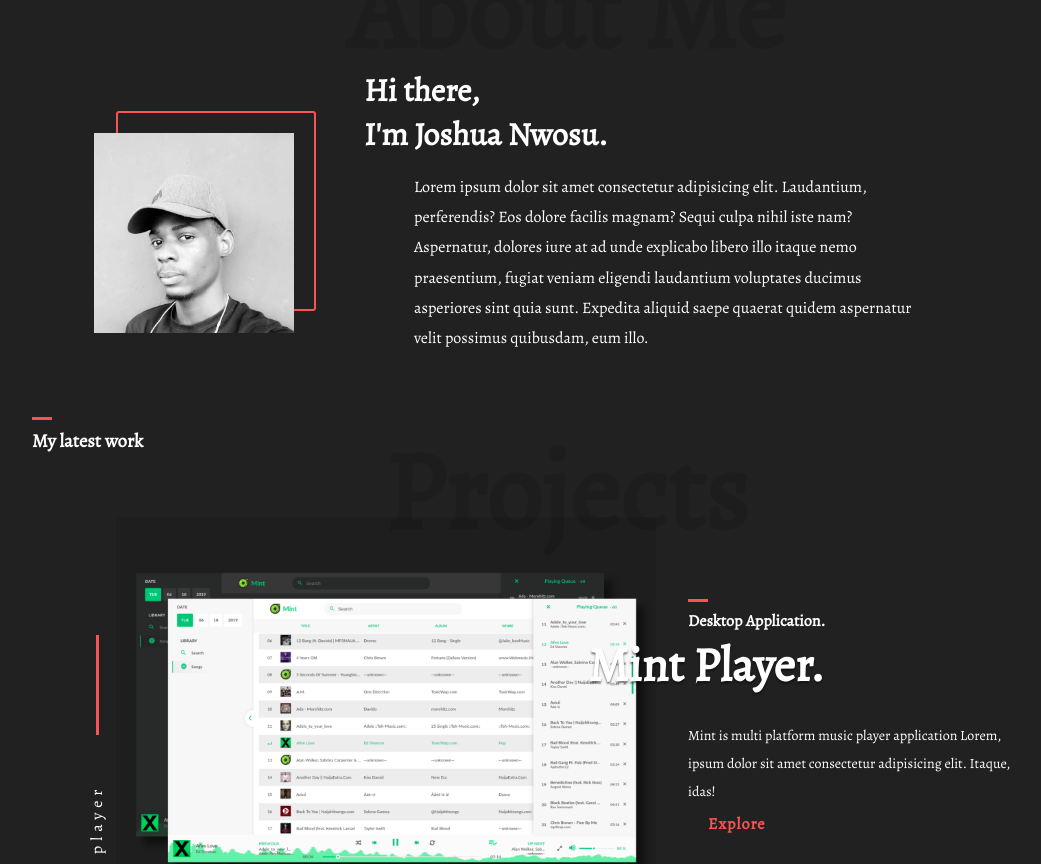
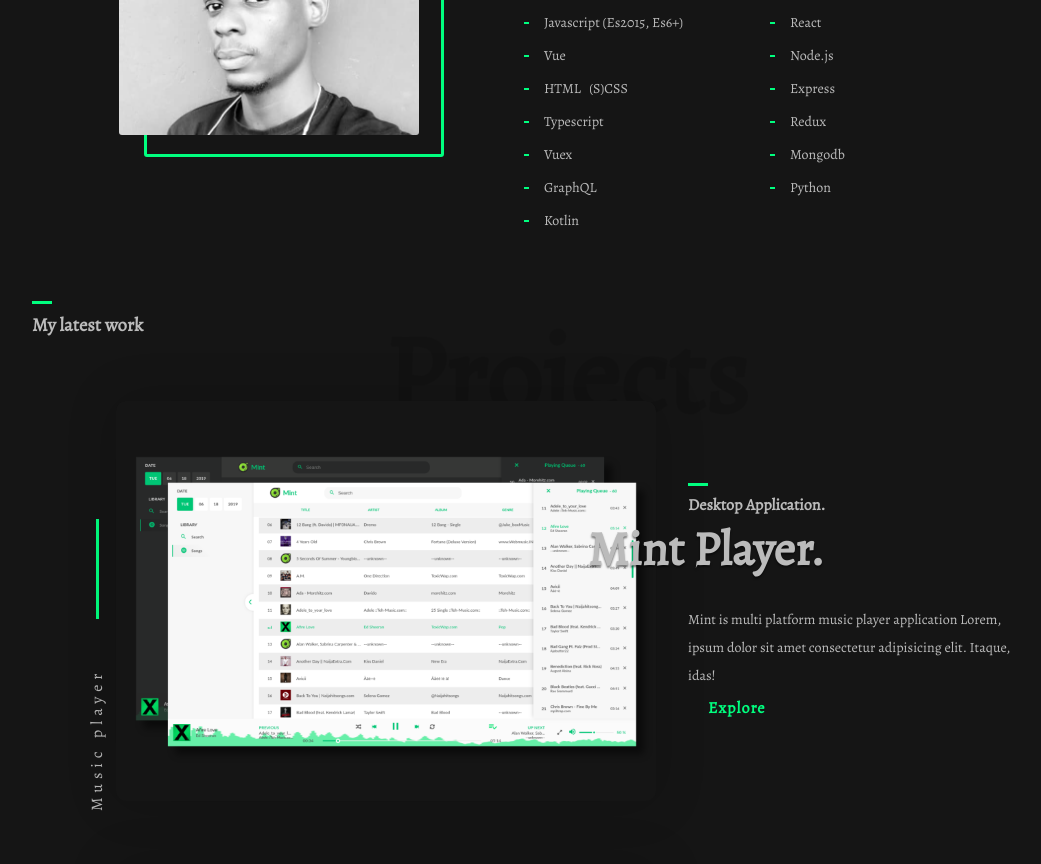
Before and after one commit to joshnwosu/joshnwosu.github.io, a React (Create React App) app: page / in a window 1280 px wide. Shown: the part 920-1784 px from the top of the page, without its empty margins (74-1115 px from the left). Built offline with nearby package versions, Linux system fonts and the light colour scheme.

Commit message:
change layout color and add hover effect to image

```diff
--- a/src/App.css
+++ b/src/App.css
@@ -9,12 +9,15 @@
 }
 
 :root {
-  --BG-color: #212121;
-  --dark-bg: #191919;
-  --font-color: #fff;
-  --red: rgb(247, 84, 84);
+  --BG-color: #151515;
+  /* --BG-color: #192222; */
+  /* --dark-bg: #182020; */
+  --dark-bg: #111111;
+  --font-color: #bbb;
+  /* --red: rgb(235, 85, 85); */
+  --red: springgreen;
   --blend: rgba(0, 0, 0, 0.1);
-  --icon-color: #999;
+  --icon-color: #eee;
 }
 
 ::-webkit-scrollbar {
@@ -204,7 +207,7 @@
 
 .resume {
   margin: 1em 0;
-  margin-left: 1em;
+  /* margin-left: 1em; */
 }
 
 .resume a {
@@ -223,6 +226,10 @@
   .desc {
     width: 100%;
     padding: 1em;
+  }
+
+  .resume {
+    margin-left: 1em;
   }
 }
 
@@ -337,59 +344,96 @@
 .about-cover,
 .about-text {
   padding: 0 1em;
-  margin-top: 2em;
+  /* margin-top: 2em; */
   position: relative;
   z-index: 2;
 }
 
 .about-cover {
-  padding: 0;
-  width: 200px;
-  height: 200px;
-  border: 2px solid var(--red);
+  width: 40%;
+  padding: 0.2em;
+  /* width: 200px; */
+  height: 300px;
+  /* border: 2px solid var(--red); */
   border-radius: 3px;
   transition: 300ms linear;
 }
 
+.about-cover::before {
+  content: '';
+  position: absolute;
+  width: 300px;
+  height: 100%;
+  border: 3px solid var(--red);
+  margin-top: 15px;
+  margin-left: 25px;
+  border-radius: 3px;
+  transition: 300ms linear;
+}
+
+.about-cover:hover::before {
+  transform: rotate(90deg);
+  border-style: dashed;
+  margin-top: 0;
+  margin-left: 0;
+}
+
 .about-text {
-  width: calc(100% - 300px);
+  width: 60%;
+  /* width: calc(100% - 300px); */
   padding: 2em 0 2em 3em;
 }
 
 .about-cover img {
-  width: 200px;
-  height: 200px;
+  width: 300px;
+  height: 100%;
   object-fit: cover;
   object-position: top center;
   filter: grayscale(1);
-  position: absolute;
-  top: 20px;
-  right: 20px;
   transition: 300ms linear;
-}
-
-.about-cover:hover {
-  box-shadow: 0 0 0 20px var(--blend);
-  border: 0 solid var(--red);
-  border-radius: 0;
+  border-radius: 3px;
 }
 
 .about-cover:hover img {
-  top: 0;
-  right: 0;
+  margin-top: 15px;
+  margin-left: 25px;
+}
+
+.about-skill p {
+  margin-top: 1em;
+  font-size: 14px;
+  line-height: 1.89em;
+  word-spacing: 2px;
+}
+
+.about-skill ul {
+  margin-top: 2em;
+  display: flex;
+  flex-wrap: wrap;
+}
+
+.about-skill ul li {
+  width: 50%;
+  font-size: 14px;
+  margin: 0.5em 0;
+  position: relative;
+  padding-left: 20px;
+  word-break: break-all;
+}
+
+.about-skill ul li::before {
+  width: 5px;
+  height: 2px;
+  position: absolute;
+  content: '';
+  background-color: var(--red);
+  left: 0;
+  top: 50%;
+  transform: translateY(-50%);
 }
 
 .about-text h1 {
   font-size: 2em;
-}
-
-.about-text p {
-  /* border: 1px solid red; */
-  width: 500px;
-  font-size: 16px;
-  line-height: 1.89em;
-  margin-left: 50px;
-  margin-top: 1em;
 }
 
 @media (max-width: 800px) {
@@ -397,6 +441,10 @@
     flex-direction: column;
   }
   .about-cover {
+    width: 100%;
+    display: flex;
+    align-items: center;
+    justify-content: center;
     margin-bottom: 2em;
   }
   .about-text {
@@ -435,10 +483,14 @@
 .project section .project-img {
   width: 60%;
   height: 400px;
-  background-color: var(--blend);
+  background-color: var(--BG-color);
+  /* background-color: rgb(25, 34, 34, 0.5); */
   display: flex;
   align-items: center;
   justify-content: center;
+  box-shadow: 0 2px 50px 0 rgba(25, 34, 34, 0.5);
+  box-shadow: 0 0px 50px 0 rgba(0, 0, 0, 0.2);
+  border-radius: 10px;
 }
 
 .project-img img {
@@ -567,18 +619,19 @@
 }
 
 .contact .contact-line p {
-  font-size: 1.3em;
+  font-size: 14px;
   color: var(--red);
 }
 
 .contact a.hire-me-btn {
   margin-top: 2em;
   border: 2px solid var(--red);
-  background-color: var(--red);
+  /* background-color: var(--red); */
   border-radius: 30px;
-  padding: 0.5em 3em;
+  padding: 0.5em 5em;
   color: var(--font-color);
-  font-weight: bold;
+  font-size: 14px;
+  /* font-weight: bold; */
   box-shadow: 0 0 0 5px var(--blend);
   transition: 300ms linear;
 }
@@ -610,14 +663,11 @@
     flex-direction: column;
     font-size: 12px;
   }
-  .contact a.hire-me-btn {
+  /* .contact a.hire-me-btn {
     margin-top: 2em;
-    border: 2px solid var(--red);
-    background-color: var(--red);
-    border-radius: 30px;
     padding: 0.2em 2em;
     color: var(--font-color);
-  }
+  } */
 }
 
 /***************************
--- a/src/components/About.js
+++ b/src/components/About.js
@@ -22,15 +22,32 @@
               <br />
               I'm Joshua Nwosu.
             </h1>
+            <div className='about-skill'>
               <p>
                 Lorem ipsum dolor sit amet consectetur adipisicing elit.
                 Laudantium, perferendis? Eos dolore facilis magnam? Sequi culpa
                 nihil iste nam? Aspernatur, dolores iure at ad unde explicabo
                 libero illo itaque nemo praesentium, fugiat veniam eligendi
-              laudantium voluptates ducimus asperiores sint quia sunt. Expedita
-              aliquid saepe quaerat quidem aspernatur velit possimus quibusdam,
-              eum illo.
+                laudantium voluptates ducimus asperiores sint quia sunt.
+                Expedita aliquid saepe quaerat quidem aspernatur velit possimus
+                quibusdam, eum illo.
               </p>
+              <ul>
+                <li>Javascript (Es2015, Es6+)</li>
+                <li>React</li>
+                <li>Vue</li>
+                <li>Node.js</li>
+                <li>HTML &nbsp; (S)CSS</li>
+                <li>Express</li>
+                <li>Typescript</li>
+                <li>Redux</li>
+                <li>Vuex</li>
+                <li>Mongodb</li>
+                <li>GraphQL</li>
+                <li>Python</li>
+                <li>Kotlin</li>
+              </ul>
+            </div>
           </div>
         </div>
       </div>
--- a/src/components/Contact.js
+++ b/src/components/Contact.js
@@ -6,7 +6,7 @@
       <div className='dark-bg'>
         <div className='wrapper'>
           <div className='flex-wrapper contact'>
-            <h1>Contact Me</h1>
+            <h1>Get In Touch</h1>
             <p>
               Lorem ipsum dolor sit amet consectetur adipisicing elit. Beatae
               illum eveniet eius nobis dolorem accusantium explicabo numquam
--- a/src/components/Info.js
+++ b/src/components/Info.js
@@ -17,7 +17,7 @@
 
               <div className='desc'>
                 <p>
-                  Software engineer based in Lagos, Nigeria who loves to create
+                  I'm a software engineer based in Lagos, NG who loves to create
                   attractive experience for the web. Working as a developer
                   since 2014 and had the opportunity to work and collaborate
                   with different teams and companies.
--- a/src/views/Intro.js
+++ b/src/views/Intro.js
@@ -22,7 +22,7 @@
     <div>
       <Header />
       <Info />
-      <Skills />
+      {/* <Skills /> */}
       <About />
       <Project />
       <Contact />
```
Lines whose indentation alone changed are shown as unchanged.
